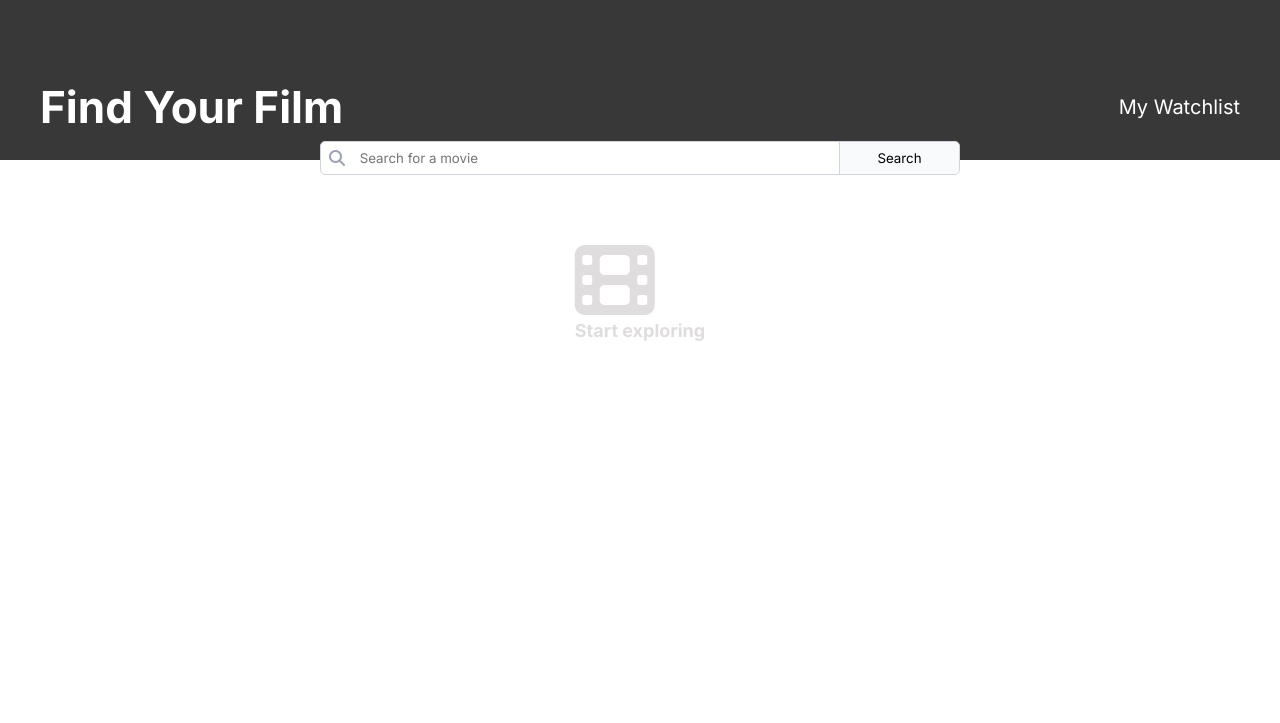
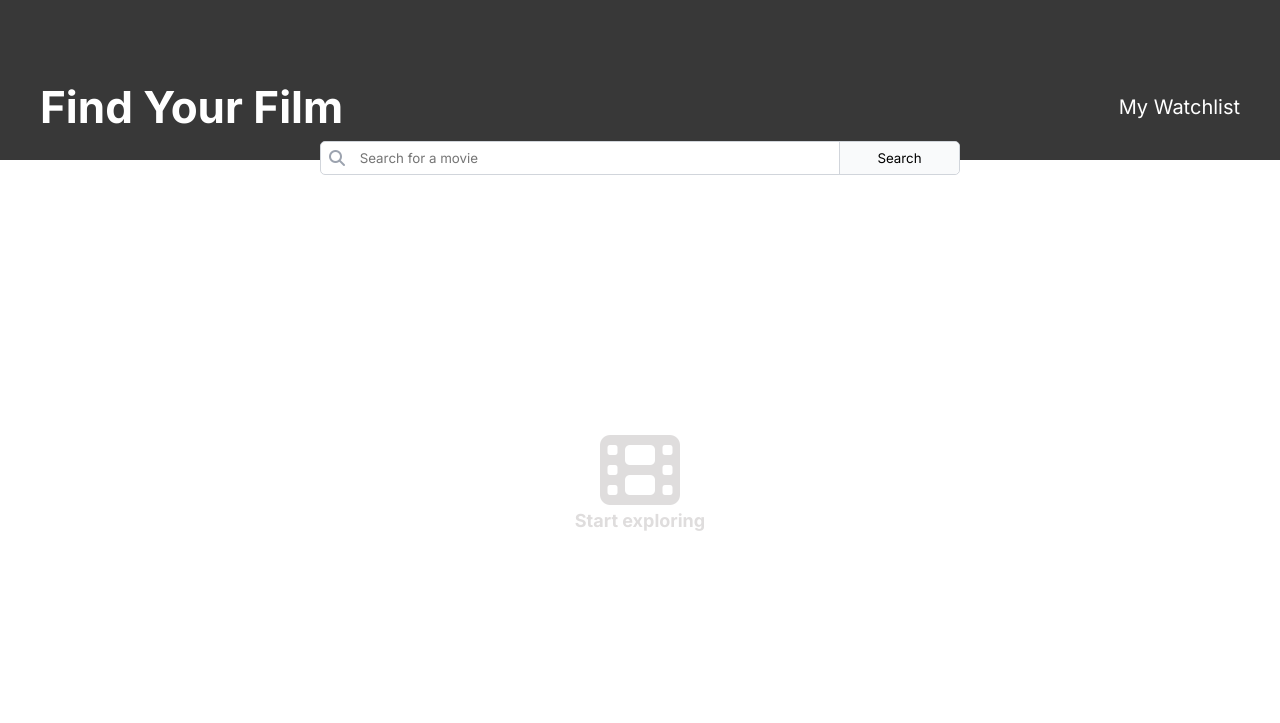
Before and after one commit to HaydenDingman/scrimba-movie-watchlist, a plain HTML site: page index.html in a window 1280 px wide. Drawn offline with Linux system fonts and the light colour scheme.

Commit message:
Center placeholder text without affecting watchlist items

```diff
--- a/styles.css
+++ b/styles.css
@@ -104,9 +104,16 @@ form {
     display: flex;
     flex-direction: column;
     align-items: center;
-    min-height: 80vh;
     padding-top: 5em;
     padding-bottom: 5em;
+}
+
+.placeholder {
+    min-height: calc(80vh - 10em);
+    display: flex;
+    flex-direction: column;
+    justify-content: center;
+    align-items: center;
 }
 
 .fa-film,
```
